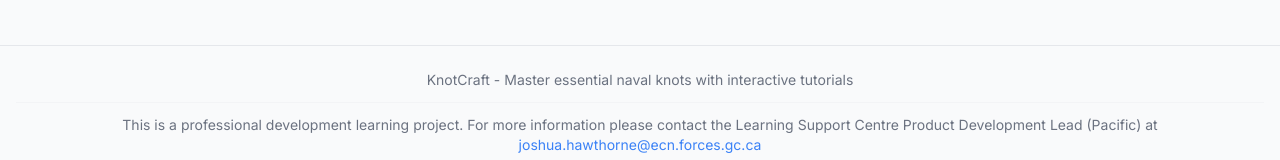
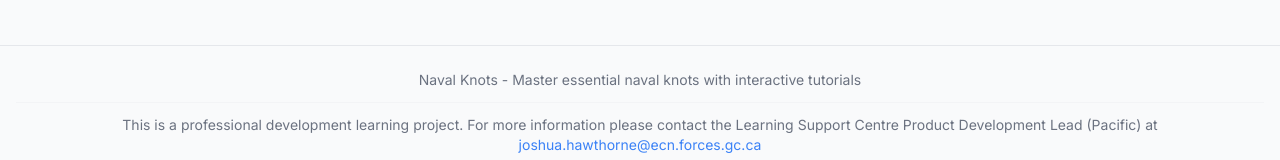
Before and after one commit to albertchouforces/knots, a React (Vite) app: page / in a window 1280 px wide. Shown: the part 1710-1870 px from the top of the page. Built offline with nearby package versions, Linux system fonts and the light colour scheme.

Commit message:
Update App.tsx

```diff
--- a/src/App.tsx
+++ b/src/App.tsx
@@ -45,7 +45,7 @@
         </Routes>
         <footer className="mt-12 py-6 border-t border-gray-200">
           <div className="container mx-auto px-4 text-center text-gray-500 text-sm">
-            <p>KnotCraft - Master essential naval knots with interactive tutorials</p>
+            <p>Naval Knots - Master essential naval knots with interactive tutorials</p>
             <p className="mt-3 pt-3 border-t border-gray-100">This is a professional development learning project. For more information please contact the Learning Support Centre Product Development Lead (Pacific) at <a href="mailto:joshua.hawthorne@ecn.forces.gc.ca" className="text-blue-500 hover:underline">joshua.hawthorne@ecn.forces.gc.ca</a></p>
           </div>
         </footer>
```
